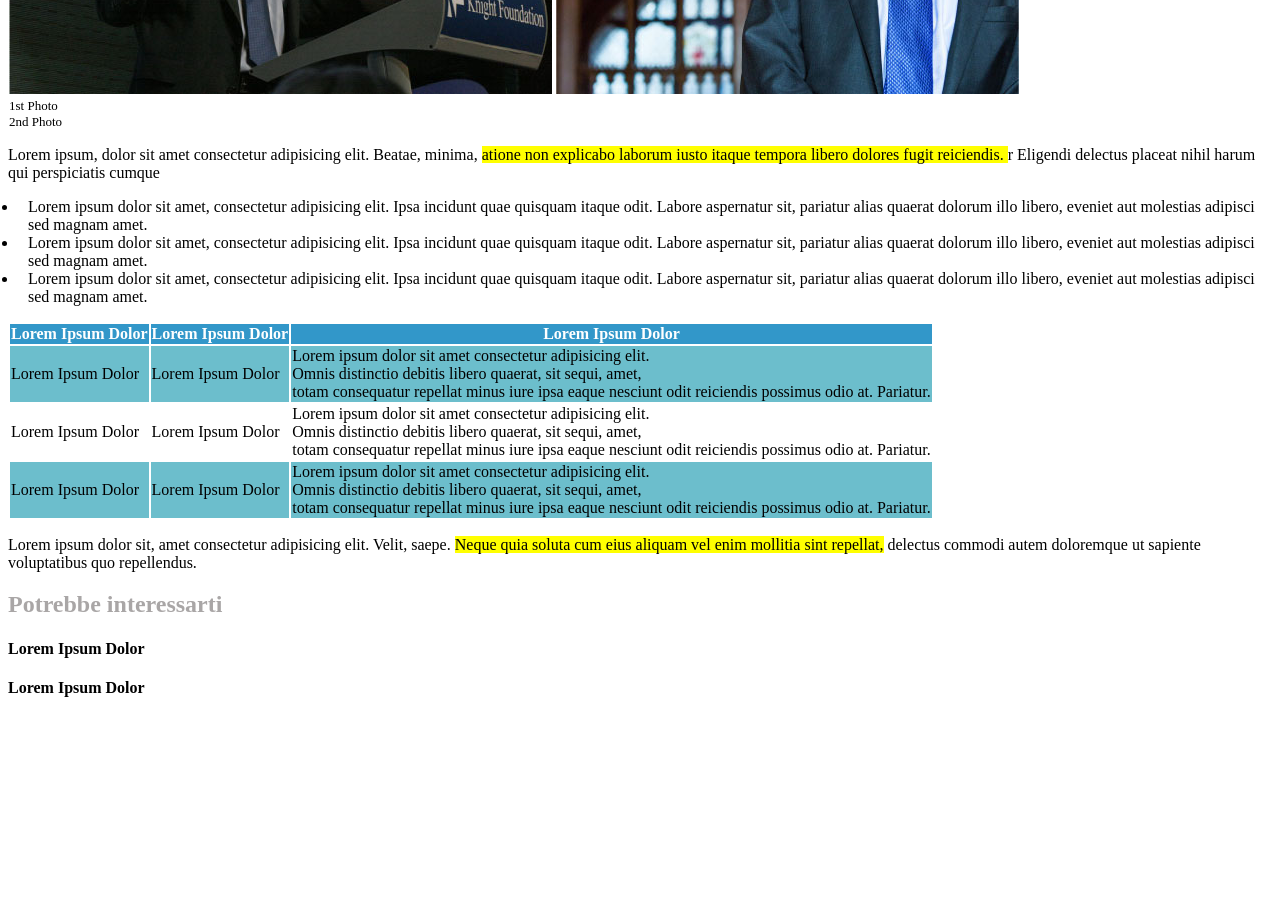
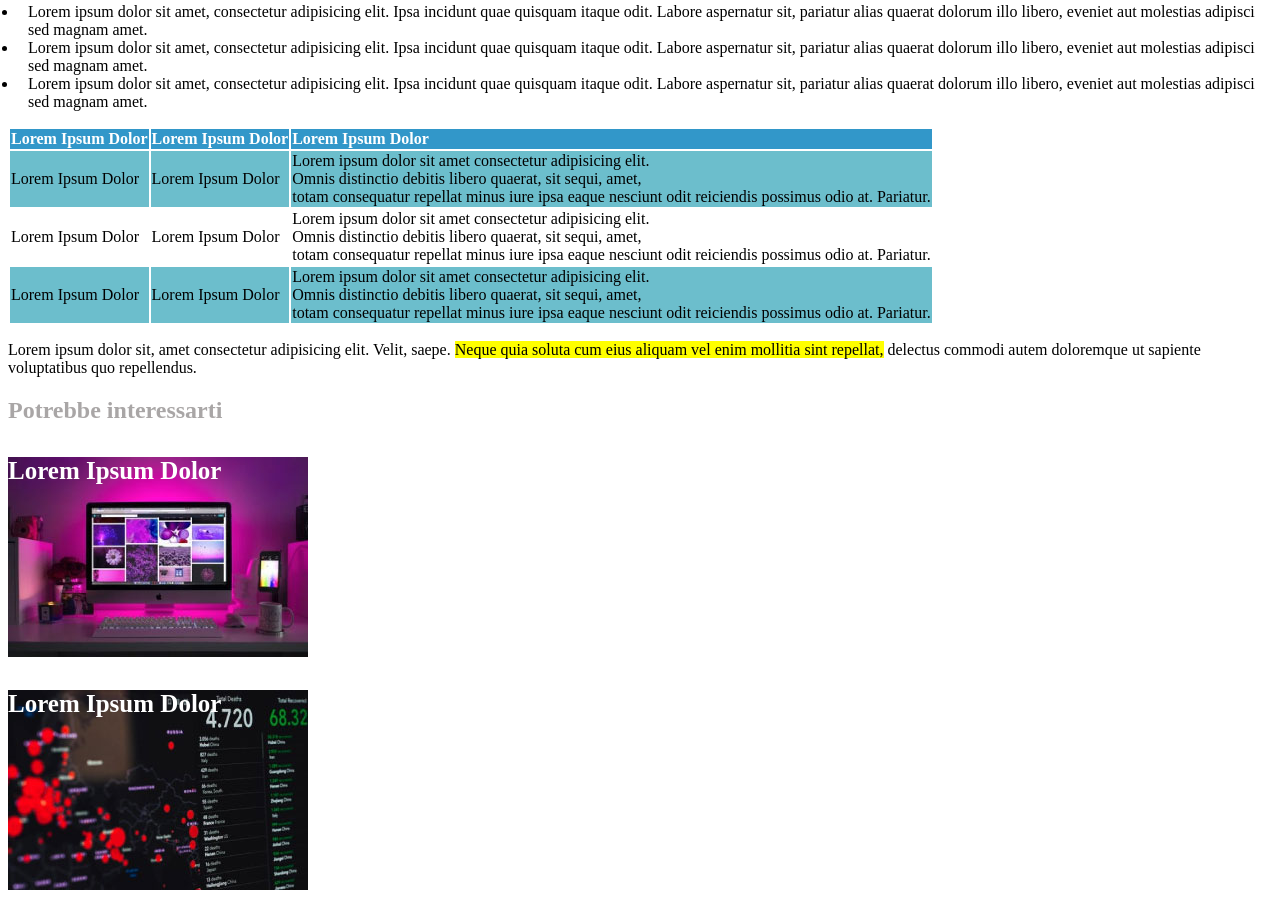
Before and after one commit to graziachionne/html-css-booleaner, a plain HTML site: page index.html in a window 1280 px wide. Shown: the part 738-1658 px from the top of the page. Before the commit the page ends 1456 px from the top, so only its background shows below. Drawn offline with Linux system fonts and the light colour scheme.

Commit message:
fine_css

```diff
--- a/css/style.css
+++ b/css/style.css
@@ -1,3 +1,17 @@
+
+
+header{
+    background-color: rgb(54, 172, 245);
+    background-image: url(../img/pattern.png);
+    background-repeat:repeat-x;
+    height: 130px;
+    background-size: 33%;
+    line-height:130px;
+}
+#logo{
+    height: 50px;
+    vertical-align:bottom;
+}
 .gray{
     color: rgb(169, 166, 166);
 }
@@ -18,8 +32,32 @@
     background-color: rgb(50, 151, 201);
 }
 th{
-    align-items: right;
+    text-align: left;
 }
 .light_blue{
     background-color: rgb(108, 190, 204);
 }
+.articolo{
+    color: white;
+    font-size: 25px;
+    width: 300px;
+    height: 200px;
+    margin-bottom: 30px;
+    padding: 0;
+
+}
+.articolo1{
+    color: white;
+    font-size: 25px;
+    width: 300px;
+    height: 200px;
+    margin-bottom: 30px;
+    padding: 0;
+
+}
+#monitor{
+    background-image: url('../img/monitor.jpeg');
+}
+#sfondo{
+    background-image: url('../img/graph.jpeg');
+}
--- a/index.html
+++ b/index.html
@@ -9,8 +9,8 @@
 </head>
 <body>
     <!-- intestazione pagina,logo -->
-    <header>
-     <img src="img/logo.svg" alt="logo_booleaner" >
+ <header>
+     <img src="img/logo.svg" alt="logo_booleaner" id="logo">
     </header>
     <main>
         <article>
@@ -99,11 +99,11 @@
           <!-- informazioni aggiuntive -->
           <aside >
               <h2 class="gray">Potrebbe interessarti</h2>
-              <div class="articolo">
-                  <h4 id="monitor">Lorem Ipsum Dolor</h4>
-              </div>
-              <div class="articolo">
-                <h4 id="sfondo">Lorem Ipsum Dolor</h4>
+              <div class="articolo" id="monitor">
+                <h4 >Lorem Ipsum Dolor</h4>
+            </div>
+              <div class="articolo1"  id="sfondo">
+                <h4>Lorem Ipsum Dolor</h4>
             </div>
           </aside>
     </main>
```
